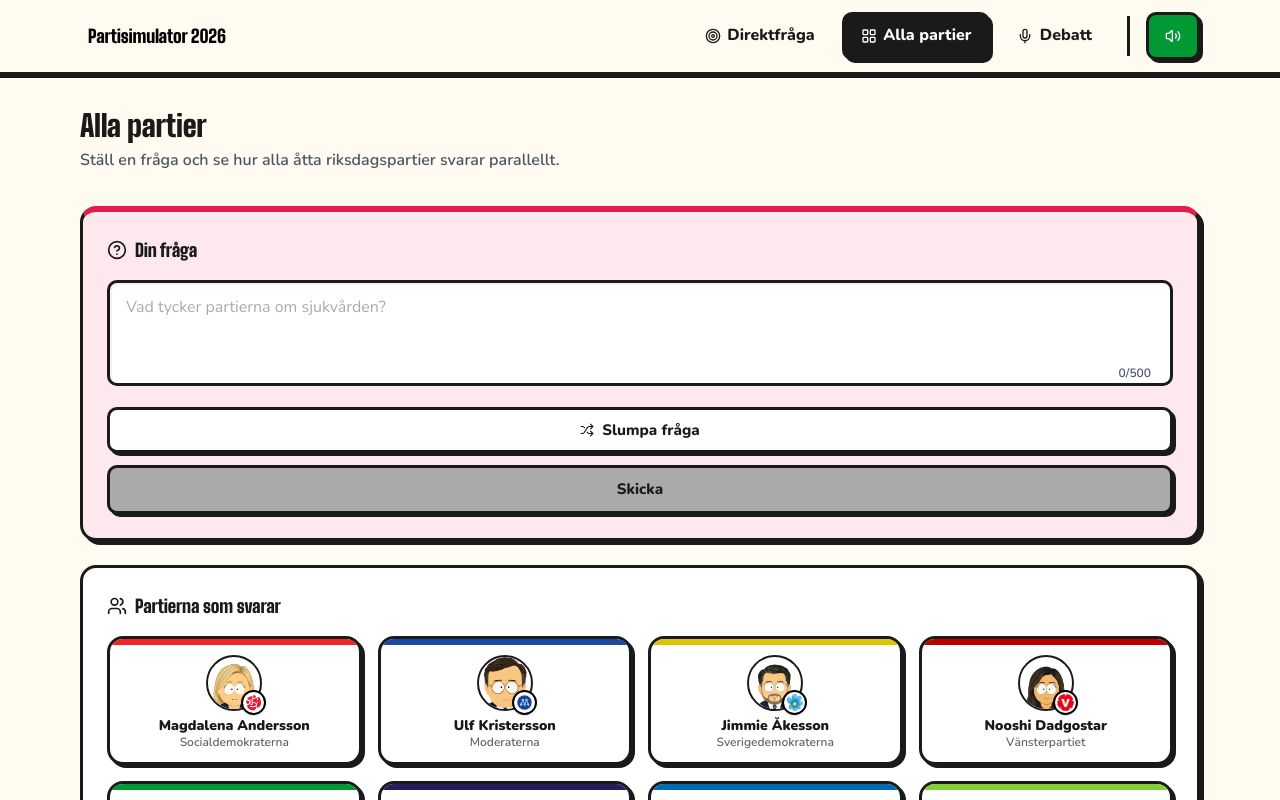
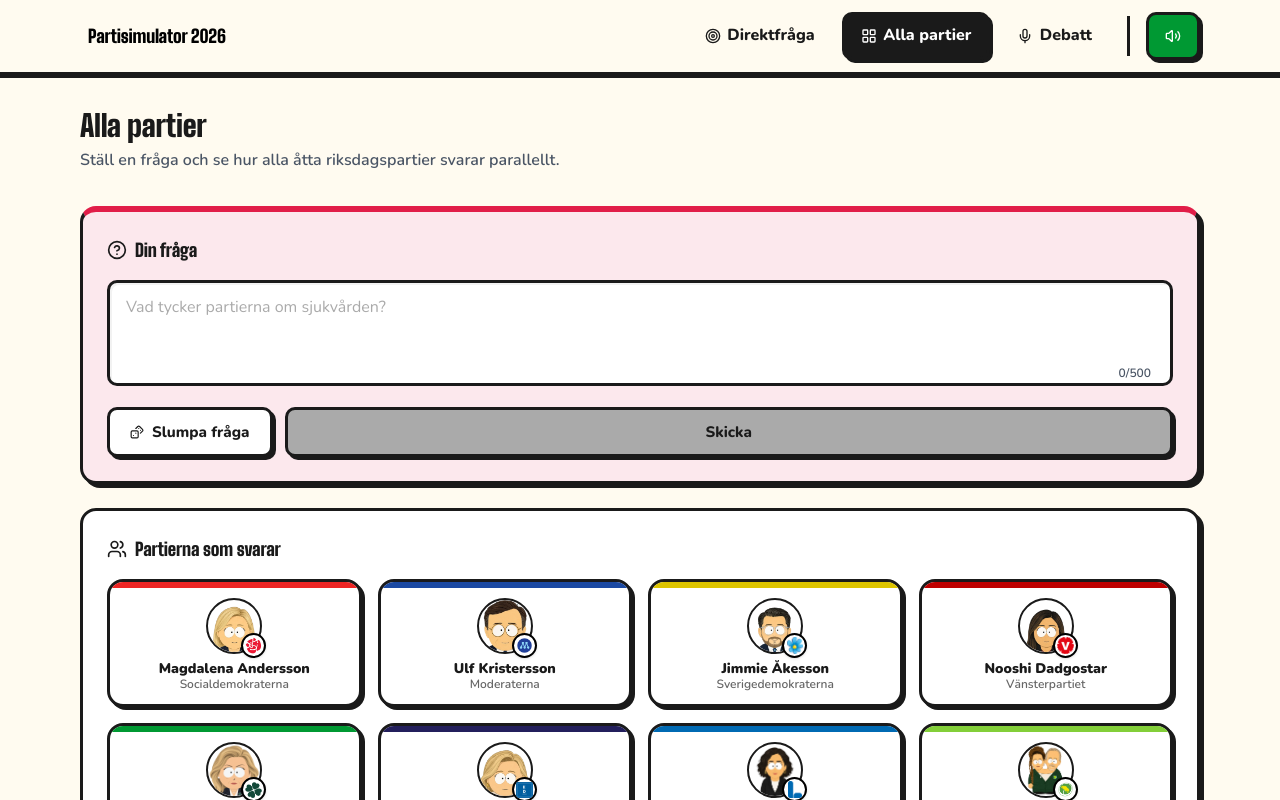
Before and after one commit to klingbladet/partisimulator, a Next.js app: page /alla-partier in a window 1280 px wide. Shown: the top 800 px of the page. Built offline with nearby package versions, Linux system fonts and the light colour scheme.

Commit message:
justified chat buttons to one row + volume btn fix

```diff
--- a/src/app/globals.css
+++ b/src/app/globals.css
@@ -455,12 +455,17 @@ body {
 }
 
 .nav-mute-toggle:hover {
+  background: #ee2524;
   box-shadow: var(--shadow-btn-hover);
   transform: translate(-1px, -1px);
 }
 
 .nav-mute-toggle.unmuted {
   /* Unmuted state, borrowed from parti-c's green */
+  background: #009933;
+}
+
+.nav-mute-toggle.unmuted:hover {
   background: #009933;
 }
 
--- a/src/components/debate/debate-setup-panel.tsx
+++ b/src/components/debate/debate-setup-panel.tsx
@@ -1,6 +1,6 @@
 "use client";
 
-import { MessageSquare, Shuffle } from "lucide-react";
+import { Dices, MessageSquare } from "lucide-react";
 import CountedTextarea from "@/components/shared/counted-textarea";
 import InputStack from "@/components/shared/input-stack";
 import PartyPickerCard from "@/components/shared/party-picker-card";
@@ -58,19 +58,20 @@ export default function DebateSetupPanel({
             placeholder={`T.ex. "Hur ska Sverige bekämpa brottsligheten?"`}
             value={topic}
           />
+          {/* Random + start buttons, side by side like in QuestionInput */}
+          <div className="flex gap-3">
             <button
-            className="cartoon-btn cartoon-btn-ghost w-full text-xs"
+              className="cartoon-btn cartoon-btn-ghost text-xs"
               id="debate-topic-random"
               onClick={() => onTopicChange(getRandomExampleQuestion())}
               type="button"
             >
-            <Shuffle aria-hidden="true" className="h-3.5 w-3.5" />
+              <Dices aria-hidden="true" className="h-3.5 w-3.5" />
               Slumpa fråga
             </button>
 
-          {/* Start button - directly under the input, like the submit button in QuestionInput */}
             <button
-            className="cartoon-btn cartoon-btn-primary w-full py-4 text-lg"
+              className="cartoon-btn cartoon-btn-primary flex-1 py-4 text-lg"
               disabled={selectedParties.length < 2 || !topic.trim()}
               id="start-debate-btn"
               onClick={onStartDebate}
@@ -78,6 +79,7 @@ export default function DebateSetupPanel({
             >
               Starta
             </button>
+          </div>
         </InputStack>
       </section>
 
--- a/src/components/shared/question-input.tsx
+++ b/src/components/shared/question-input.tsx
@@ -1,6 +1,6 @@
 "use client";
 
-import { Shuffle, Square } from "lucide-react";
+import { Dices, Square } from "lucide-react";
 import CountedTextarea from "@/components/shared/counted-textarea";
 import InputStack from "@/components/shared/input-stack";
 import TypingDots from "@/components/shared/typing-dots";
@@ -61,21 +61,22 @@ export default function QuestionInput({
         value={value}
       />
 
+      <div className="flex gap-3">
         <button
-        className="cartoon-btn cartoon-btn-ghost w-full text-xs"
+          className="cartoon-btn cartoon-btn-ghost text-xs"
           disabled={disabled || isLoading}
           id={`${id}-random`}
           onClick={() => onChange(getRandomExampleQuestion())}
           type="button"
         >
-        <Shuffle aria-hidden="true" className="h-3.5 w-3.5" />
+          <Dices aria-hidden="true" className="h-3.5 w-3.5" />
           Slumpa fråga
         </button>
 
         {isLoading && onStop ? (
           <button
             aria-label="Avbryt"
-          className="cartoon-btn cartoon-btn-danger w-full"
+            className="cartoon-btn cartoon-btn-danger flex-1"
             id={`${id}-stop`}
             onClick={onStop}
             type="button"
@@ -86,7 +87,7 @@ export default function QuestionInput({
         ) : (
           <button
             aria-label={buttonLabel}
-          className="cartoon-btn cartoon-btn-primary w-full"
+            className="cartoon-btn cartoon-btn-primary flex-1"
             disabled={disabled || submitDisabled || isLoading || !value.trim()}
             id={`${id}-submit`}
             onClick={onSubmit}
@@ -102,6 +103,7 @@ export default function QuestionInput({
             )}
           </button>
         )}
+      </div>
     </InputStack>
   );
 }
```
Also changed, not shown: .claude/settings.json. Lines whose indentation alone changed are shown as unchanged.
